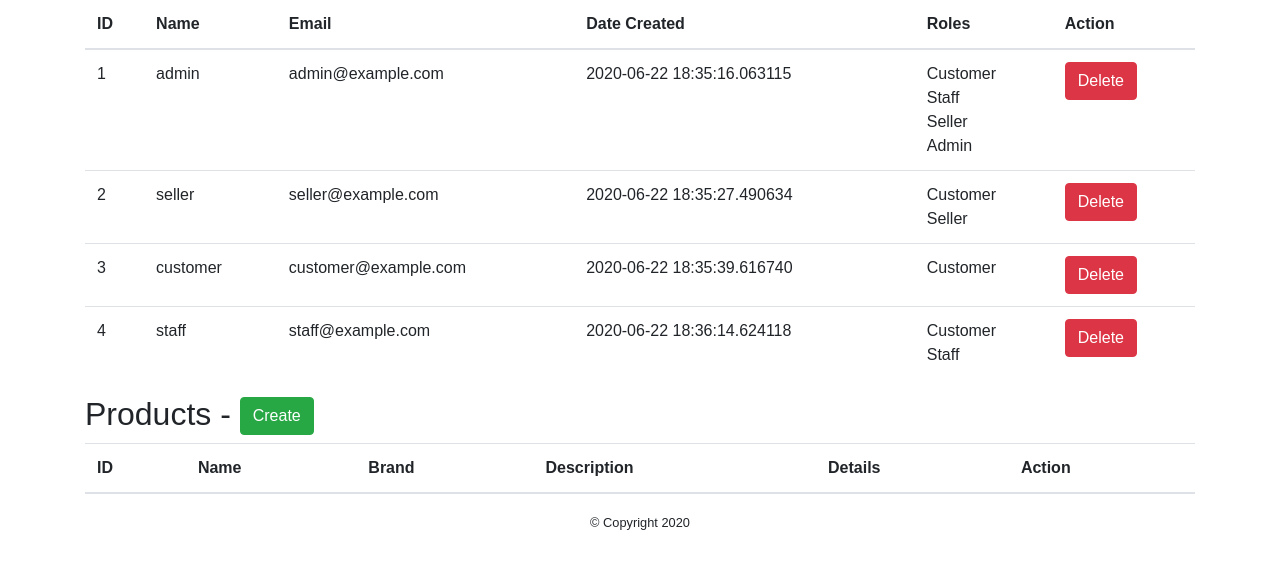
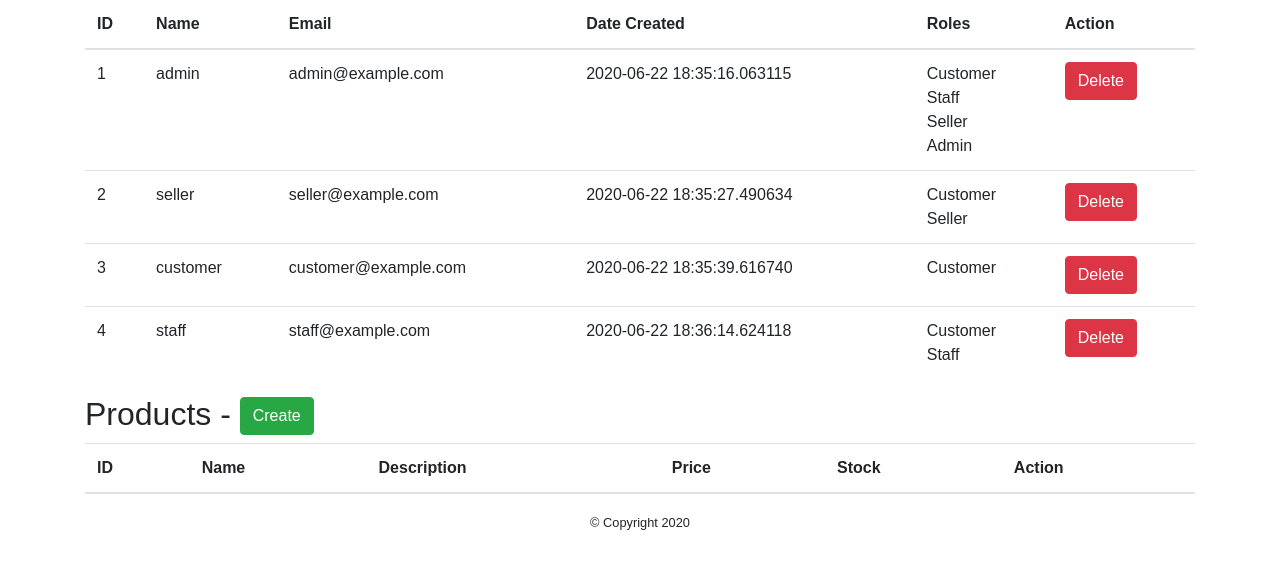
Before and after one commit to SL-Lee/infosecurity-project-client, a Flask app: page /admin in a window 1280 px wide. Shown: the part 162-731 px from the top of the page. Run offline with Flask 2, Linux system fonts and the light colour scheme; a user stored in the database is signed in; data comes from the database, SQL or seed files in the repository; data that the repository does not hold is empty; some libraries are stand-ins or nearby versions; some web fonts are replaced.

Commit message:
Remove Brand from Product

```diff
--- a/app.py
+++ b/app.py
@@ -273,7 +273,7 @@
 def addProduct():
     form = forms.addProductForm(request.form)
     if request.method == "POST" and form.validate():
-        product = Product(product_name=form.productName.data, description=form.productDescription.data, brand=form.productBrand.data, price=form.productPrice.data, quantity=form.productQuantity.data)
+        product = Product(product_name=form.productName.data, description=form.productDescription.data, price=form.productPrice.data, quantity=form.productQuantity.data)
         db.session.add(product)
         db.session.commit()
         flash(f'Product {{ form.productName }} added successfully', 'success')
@@ -294,7 +294,6 @@
     if form.validate():
         products.product_name = form.productName.data
         products.description = form.productDescription.data
-        products.brand = form.productBrand.data
         products.price = form.productPrice.data
         products.quantity = form.productQuantity.data
         db.session.commit()
@@ -303,7 +302,6 @@
     elif request.method == 'GET':
         form.productName.data = products.product_name
         form.productDescription.data = products.description
-        form.productBrand.data = products.brand
         form.productPrice.data = products.price
         form.productQuantity.data = products.quantity
     return render_template('addProduct.html', legend='Update Product', form=form)
--- a/classes/forms.py
+++ b/classes/forms.py
@@ -45,7 +45,6 @@
 class addProductForm(Form):
     productName = StringField('Product Name:', [InputRequired(), Length(max=100)])
     productDescription = TextAreaField('Product Description:', [InputRequired()])
-    productBrand = TextAreaField('Product Brand:', [InputRequired(), Length(max=20)])
     productPrice = FloatField('Product Price:', [InputRequired()])
     productQuantity = IntegerField('Product Quantity:', [InputRequired()])
     submit = SubmitField('Save')
--- a/classes/models.py
+++ b/classes/models.py
@@ -37,12 +37,11 @@
     productid = db.Column(db.Integer, primary_key=True)
     product_name = db.Column(db.String(100))
     description = db.Column(db.String(100))
-    brand = db.Column(db.String(20))
     price = db.Column(db.Numeric(10,2))
     quantity = db.Column(db.Integer)
 
     def __repr__(self):
-        return f"Product('{self.productid}', '{self.product_name}', '{self.description}', '{self.brand}', '{self.price}', '{self.quantity}')"
+        return f"Product('{self.productid}', '{self.product_name}', '{self.description}', '{self.price}', '{self.quantity}')"
 
 '''
     def create(self):
--- a/templates/addProduct.html
+++ b/templates/addProduct.html
@@ -16,7 +16,6 @@
                     <div class="form-group">
                         {{ render_field(form.productName, class="form-control") }}
                         {{ render_field(form.productDescription, class="form-control") }}
-                        {{ render_field(form.productBrand, class="form-control") }}
                         {{ render_field(form.productPrice, class="form-control") }}
                         {{ render_field(form.productQuantity, class="form-control") }}
                     </div>
--- a/templates/admin.html
+++ b/templates/admin.html
@@ -67,9 +67,9 @@
         <tr>
           <th>ID</th>
           <th>Name</th>
-          <th>Brand</th>
           <th>Description</th>
-          <th>Details</th>
+          <th>Price</th>
+          <th>Stock</th>
           <th>Action</th>
         </tr>
       </thead>
@@ -78,9 +78,9 @@
           <tr>
             <td>{{ product.productid }}</td>
             <td>{{ product.product_name }}</td>
-            <td>{{ product.brand }}</td>
             <td>{{ product.description }}</td>
-            <td>Price: ${{ product.price }}<br>Stock: {{ product.quantity }}</td>
+            <td>${{ product.price }}</td>
+            <td>{{ product.quantity }}</td>
             <td>
               <div class="btn-group">
                 <button class="btn btn-primary" onclick="location.href='/products/{{ product.productid }}'">View</button>
--- a/templates/viewProduct.html
+++ b/templates/viewProduct.html
@@ -11,7 +11,6 @@
                 <th scope="col">ID</th>
                 <th scope="col">Name</th>
                 <th scope="col">Description</th>
-                <th scope="col">Brand</th>
                 <th scope="col">Price</th>
                 <th scope="col">Quantity</th>
                 <th scope="col">View</th>
@@ -23,7 +22,6 @@
                 <td>{{ product.productid }}</td>
                 <td>{{ product.product_name }}</td>
                 <td>{{ product.description }}</td>
-                <td>{{ product.brand }}</td>
                 <td>{{ product.price }}</td>
                 <td>{{ product.quantity }}</td>
                 <td><a href="{{ url_for('get_product_by_id', product_id=product.productid) }}" class="btn btn-primary btn-sm m-1">View</a></td>
```
